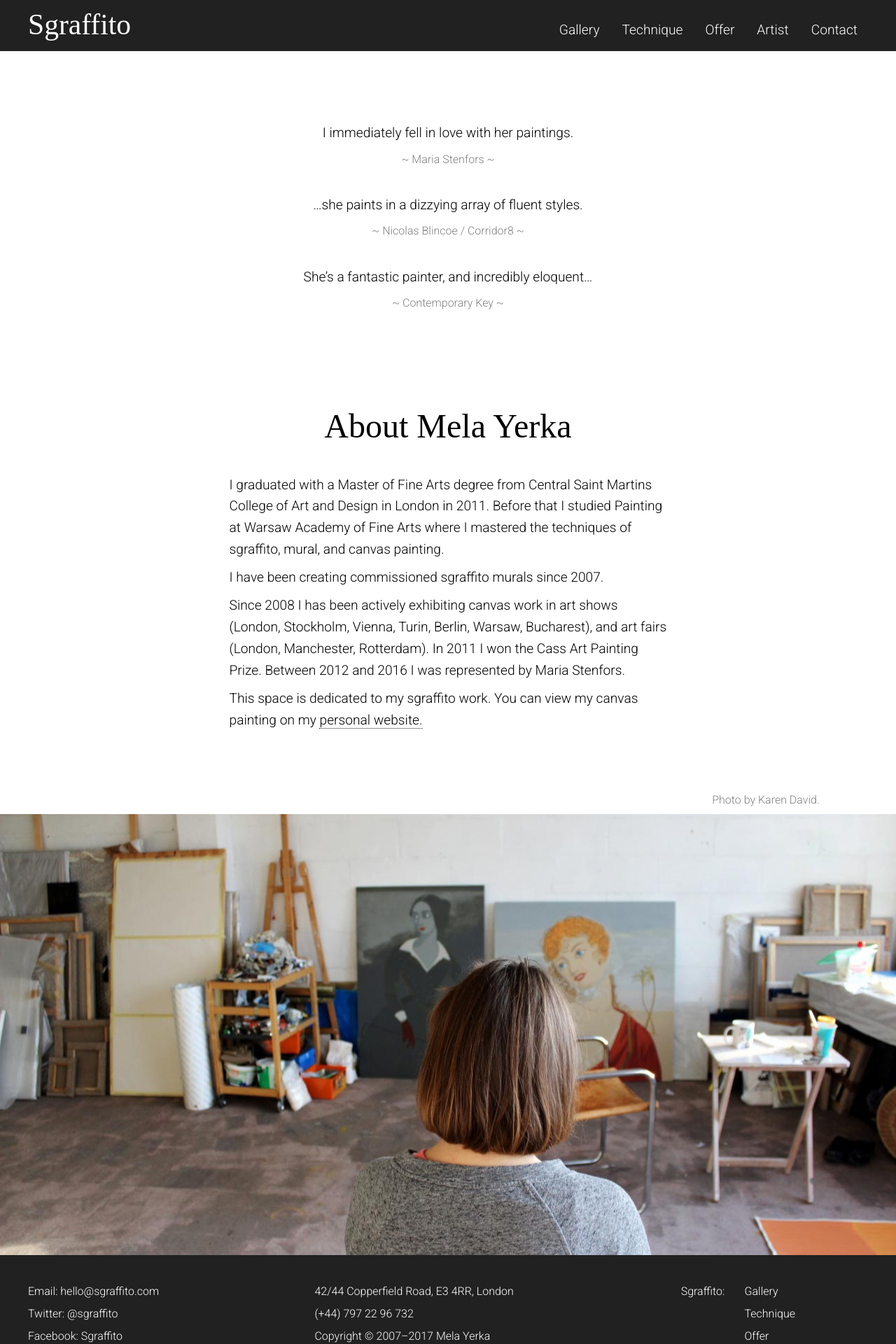
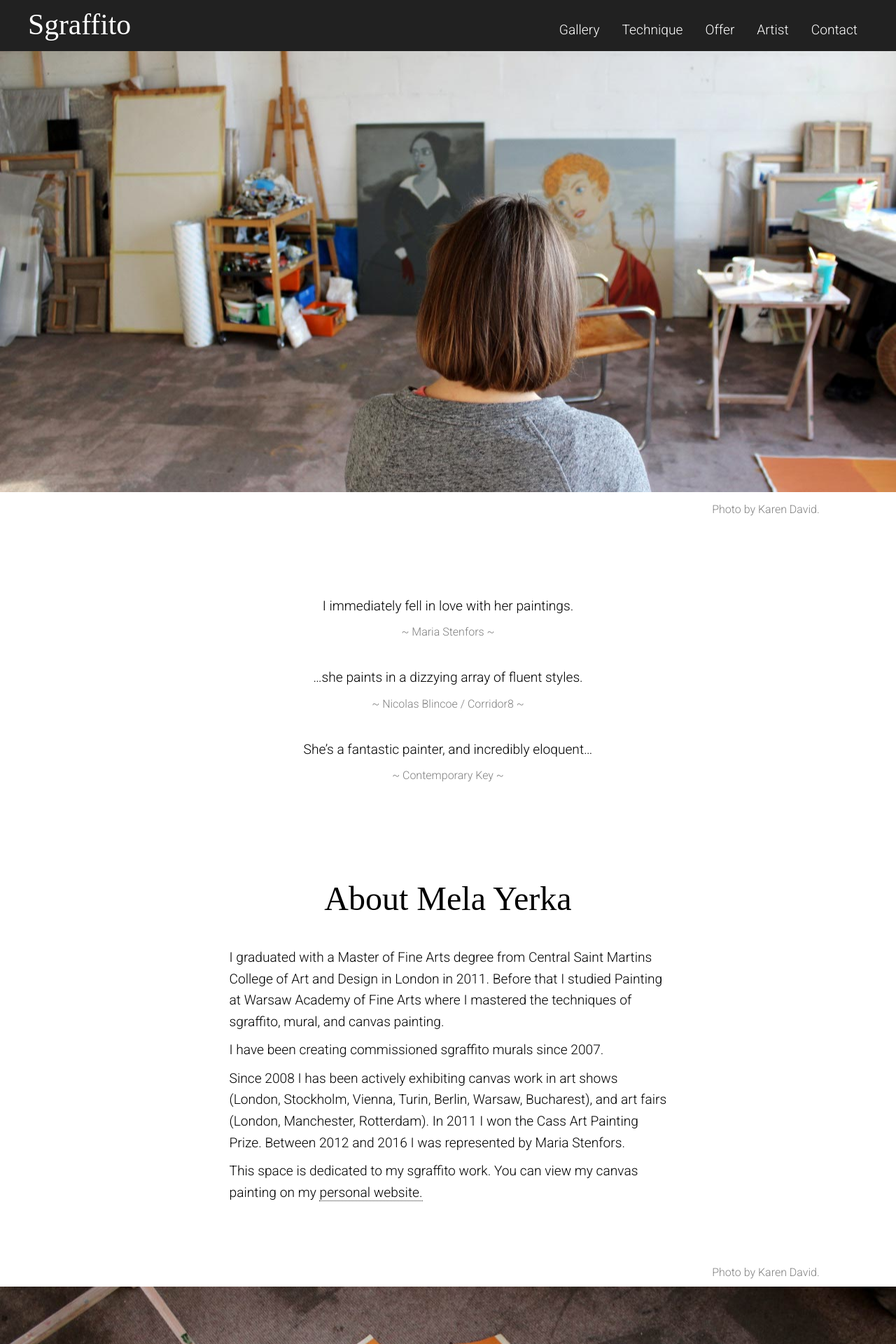
Before and after one commit to marek-kultys/trowel-and-lime, a Jekyll site: the page built from artist/index.html, in a window 1280 px wide. Shown: the top 1920 px of the page at 70% size. Built offline with Jekyll 4.4.1, drawn with Linux system fonts in a browser that asks for light colours; some web fonts are replaced.

Commit message:
adding new image assets to artist page

```diff
--- a/_sass/artist.scss
+++ b/_sass/artist.scss
@@ -15,11 +15,11 @@
    }
 
    // IMAGES
-   // #artist-hero {
-   //    background-image: url("/artist/img/mela-yerka-by-karen-david.jpg");
-   // }
+   #artist-hero-top {
+      background-image: url("/artist/img/mela-yerka-artist-by-karen-david.jpg");
+   }
 
-   #artist-end-hero {
-      background-image: url("/artist/img/mela-yerka-by-karen-david.jpg");
+   #artist-hero-bottom {
+      background-image: url("/artist/img/mela-yerka-studio-by-karen-david.jpg");
    }
 }
--- a/artist/index.html
+++ b/artist/index.html
@@ -5,15 +5,15 @@ label: artist
 ---
 <article class="artist">
 
-   <!-- <section id="artist">
-      <div id="artist-hero" class="block-image"></div>
-   </section> -->
+   <section id="artist">
+      <div id="artist-hero-top" class="block-image"></div>
+   </section>
 
-   <!-- <section id="artist-credit">
+   <section id="artist-credit">
       <div class="credit-container">
          <h6>Photo by Karen David.</h6>
       </div>
-   </section> -->
+   </section>
 
    <section>
       <div class="section-block quote">
@@ -50,8 +50,8 @@ label: artist
       </div>
    </section>
 
-   <section id="artist-end">
-      <div id="artist-end-hero" class="block-image"></div>
+   <section id="artist-bottom">
+      <div id="artist-hero-bottom" class="block-image"></div>
    </section>
 
 </article>
```
Also changed, not shown: artist/img/mela-yerka-artist-by-karen-david.jpg (renamed from artist/img/mela-yerka-by-karen-david.jpg), artist/img/mela-yerka-studio-by-karen-david.jpg (added).
